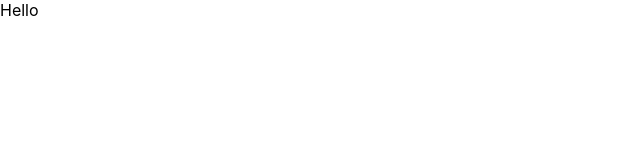
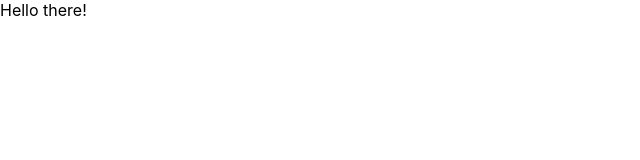
Before and after one commit to kellyliang7/Sprint_4, a React (Create React App) app in the folder frontend/: page / in a window 1280 px wide. Shown: the top 160 px of the page, without its empty margins (0-640 px from the left). Built offline with nearby package versions, Linux system fonts and the light colour scheme.

Commit message:
farishah

```diff
--- a/frontend/src/App.js
+++ b/frontend/src/App.js
@@ -3,7 +3,7 @@ import React from 'react';
 function App() {
   return (
     <div className="App">
-      Hello
+      Hello there!
     </div>
   );
 }
```
